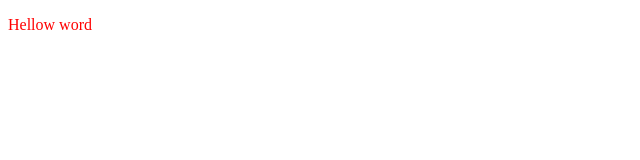
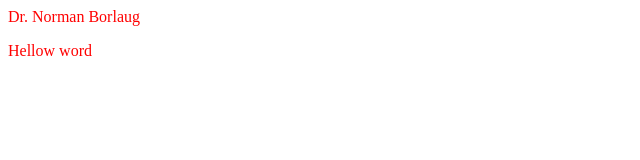
Before and after one commit to samuelkinyanjui/samuel_jimoh_repository, a plain HTML site: page index.html in a window 1280 px wide. Shown: the whole page, without its empty margins (0-640 px from the left). Drawn offline with Linux system fonts and the light colour scheme.

Commit message:
samuel added title

```diff
--- a/index.html
+++ b/index.html
@@ -8,6 +8,7 @@
 
   <body>
   <main id='main'>
+    <hi id="title">Dr. Norman Borlaug</hi>
 
   <p id="main"> Hellow word  </p>
 
```
